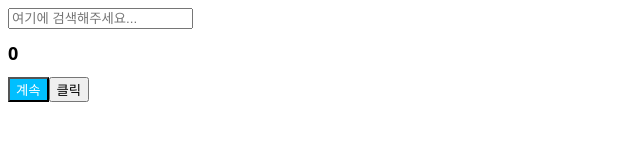
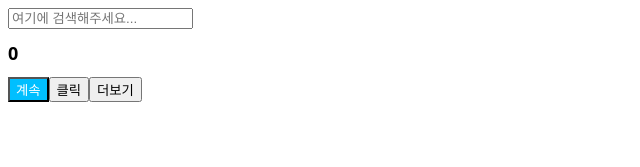
Before and after one commit to lsuliverl/react-for-beginners, a React (Create React App) app: page / in a window 1280 px wide. Shown: the top 167 px of the page, without its empty margins (0-640 px from the left). Built offline with nearby package versions, Linux system fonts and the light colour scheme.

Commit message:
clean up으로 숨기기 다시나타나기 구현

```diff
--- a/src/App.js
+++ b/src/App.js
@@ -2,9 +2,30 @@
 import styles from "./App.module.css";
 import { useState, useEffect } from "react";
 
+// function Hello() {
+//     useEffect(() => {
+//         console.log("생성됌!");
+//         return () => console.log("삭제됌");
+//     }, []);
+//     return <h1>안녕</h1>;
+// }
+function Hello() {
+    function byFn() {
+        console.log("삭제됌");
+    }
+    function hiFn() {
+        console.log("생성됌!");
+        return byFn;
+    }
+    useEffect(hiFn, []);
+    return <h1>안녕</h1>;
+}
+
 function App() {
     const [counter, setValue] = useState(0);
     const [keyword, setKeyword] = useState("");
+    const [showing, setShowing] = useState(false);
+    const clickShowing = () => setShowing((prev) => !prev);
     const onClick = () => setValue((prev) => prev + 1);
     const onChange = (event) => setKeyword(event.target.value);
     console.log("난 항상 실행돼");
@@ -18,10 +39,12 @@
     }, [keyword]);
     return (
         <div>
+            {showing ? <Hello /> : null}
             <input value={keyword} onChange={onChange} type="text" placeholder="여기에 검색해주세요..." />
             <h1 className={styles.title}>{counter}</h1>
             <Button text={"계속"} />
             <button onClick={onClick}>클릭</button>
+            <button onClick={clickShowing}>{showing ? "숨기기" : "더보기"}</button>
         </div>
     );
 }
```
